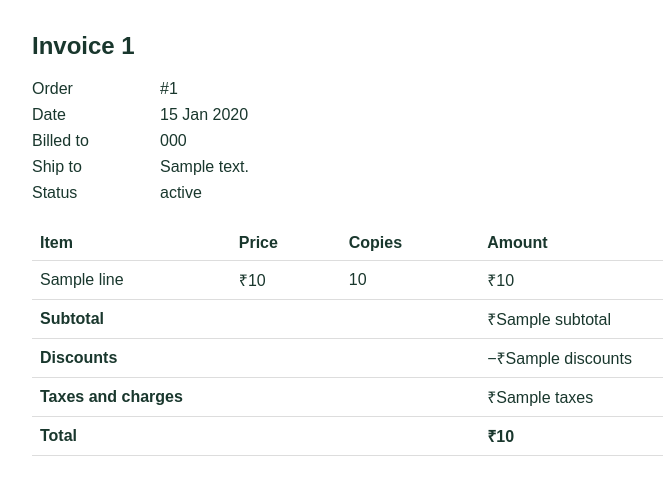
After one commit to anv10/Online-Bookstore-SE-, a Django app: template templates/orders/invoice_document.html in a window 1280 px wide. The commit adds this page. Shown: the top 495 px of the page, without its empty margins (224-887 px from the left). Run offline with Django 3.2, Linux system fonts and the light colour scheme; the template is opened without the code that fills it: most values are stand-ins (such as "Sample title", 1, 10 or a date in 2020).

Commit message:
Add order pages and invoices for paid orders (#11)
Buyers get an order list and an order page, and paid or shipped orders have
an invoice with the order id, date, items, prices, discounts, taxes and
total that can be viewed or downloaded. Everything is limited to the
buyer's own orders. The invoice is built from the prices and total the order
already stores, so it needs no new tables.

Closes #11

```diff
--- a/bookstore/urls.py
+++ b/bookstore/urls.py
@@ -22,6 +22,7 @@ from django.urls import include, path
 
 from catalog import moderation
 from catalog.views import book_detail, catalog, listing_add, listing_edit, listing_remove, seller_listings
+from orders.views import invoice_download, invoice_view, order_detail, order_list
 
 urlpatterns = [
     path("", catalog, name="catalog"),
@@ -33,6 +34,10 @@ urlpatterns = [
     path("moderation/verify/", moderation.verify, name="moderation_verify"),
     path("moderation/", moderation.queue, name="moderation_queue"),
     path("moderation/<int:pk>/", moderation.decide, name="moderation_decide"),
+    path("orders/", order_list, name="order_list"),
+    path("orders/<int:order_id>/", order_detail, name="order_detail"),
+    path("orders/<int:order_id>/invoice/", invoice_view, name="invoice_view"),
+    path("orders/<int:order_id>/invoice/download/", invoice_download, name="invoice_download"),
     path("admin/", admin.site.urls),
     path("accounts/", include("accounts.urls")),
 ]
--- a/templates/base.html
+++ b/templates/base.html
@@ -1 +1 @@
-{% load static %}<!doctype html><html lang="en"><head><meta charset="utf-8"><meta name="viewport" content="width=device-width, initial-scale=1"><title>Chapter &amp; Co. | Online Bookstore</title><link rel="stylesheet" href="{% static 'store.css' %}"></head><body><header><a class="brand" href="{% url 'catalog' %}"><span class="mark">C.</span>Chapter &amp; Co.</a><nav aria-label="Main navigation"><a href="{% url 'catalog' %}">Discover</a>{% if perms.catalog.add_book %}<a href="{% url 'seller_listings' %}">Your listings</a>{% endif %}{% if user.is_staff and perms.catalog.change_book %}<a href="{% url 'moderation_queue' %}">Moderation</a>{% endif %}{% if user.is_authenticated %}<span>{{ user.full_name|default:user.email }}</span>{% endif %}</nav></header><main>{% for message in messages %}<div class="notice" role="status">{{ message }}</div>{% endfor %}{% block content %}{% endblock %}</main><footer><div class="brand">Chapter &amp; Co.</div><p>A good book is just the beginning.</p><span>Independent booksellers, connected.</span></footer></body></html>
+{% load static %}<!doctype html><html lang="en"><head><meta charset="utf-8"><meta name="viewport" content="width=device-width, initial-scale=1"><title>Chapter &amp; Co. | Online Bookstore</title><link rel="stylesheet" href="{% static 'store.css' %}"></head><body><header><a class="brand" href="{% url 'catalog' %}"><span class="mark">C.</span>Chapter &amp; Co.</a><nav aria-label="Main navigation"><a href="{% url 'catalog' %}">Discover</a>{% if perms.catalog.add_book %}<a href="{% url 'seller_listings' %}">Your listings</a>{% endif %}{% if user.is_staff and perms.catalog.change_book %}<a href="{% url 'moderation_queue' %}">Moderation</a>{% endif %}{% if user.is_authenticated %}<a href="{% url 'order_list' %}">Orders</a><span>{{ user.full_name|default:user.email }}</span>{% endif %}</nav></header><main>{% for message in messages %}<div class="notice" role="status">{{ message }}</div>{% endfor %}{% block content %}{% endblock %}</main><footer><div class="brand">Chapter &amp; Co.</div><p>A good book is just the beginning.</p><span>Independent booksellers, connected.</span></footer></body></html>
--- /dev/null
+++ b/templates/orders/_invoice_body.html
@@ -0,0 +1,31 @@
+<article class="invoice">
+  <h1>Invoice {{ invoice.number }}</h1>
+  <dl>
+    <dt>Order</dt><dd>#{{ invoice.order.pk }}</dd>
+    <dt>Date</dt><dd>{{ invoice.order.created_at|date:"j M Y" }}</dd>
+    <dt>Billed to</dt><dd>{{ invoice.order.user.full_name|default:invoice.order.user.email|default:invoice.order.user.phone }}</dd>
+    <dt>Ship to</dt><dd>{{ invoice.order.shipping_address|linebreaksbr }}</dd>
+    <dt>Status</dt><dd>{{ invoice.order.get_status_display }}</dd>
+  </dl>
+  <div class="table-wrap">
+    <table>
+      <thead><tr><th>Item</th><th>Price</th><th>Copies</th><th>Amount</th></tr></thead>
+      <tbody>
+      {% for line in invoice.lines %}
+        <tr>
+          <td>{{ line.title }}</td>
+          <td>₹{{ line.item.unit_price }}</td>
+          <td>{{ line.item.quantity }}</td>
+          <td>₹{{ line.line_total }}</td>
+        </tr>
+      {% endfor %}
+      </tbody>
+      <tfoot>
+        <tr><th colspan="3">Subtotal</th><td>₹{{ invoice.subtotal }}</td></tr>
+        <tr><th colspan="3">Discounts</th><td>−₹{{ invoice.discounts }}</td></tr>
+        <tr><th colspan="3">Taxes and charges</th><td>₹{{ invoice.taxes }}</td></tr>
+        <tr><th colspan="3">Total</th><td><strong>₹{{ invoice.total }}</strong></td></tr>
+      </tfoot>
+    </table>
+  </div>
+</article>
--- /dev/null
+++ b/templates/orders/invoice.html
@@ -0,0 +1,6 @@
+{% extends 'base.html' %}
+{% block content %}
+<a class="backlink" href="{% url 'order_detail' invoice.order.pk %}">← Back to the order</a>
+{% include 'orders/_invoice_body.html' %}
+<p><a class="button" href="{% url 'invoice_download' invoice.order.pk %}">Download invoice</a></p>
+{% endblock %}
--- /dev/null
+++ b/templates/orders/invoice_document.html
@@ -0,0 +1,18 @@
+<!doctype html>
+<html lang="en">
+<head>
+  <meta charset="utf-8">
+  <meta name="viewport" content="width=device-width, initial-scale=1">
+  <title>Invoice {{ invoice.number }}</title>
+  <style>
+    body { font-family: Arial, Helvetica, sans-serif; margin: 2rem auto; max-width: 48rem; padding: 0 1rem; color: #19372d; }
+    table { width: 100%; border-collapse: collapse; }
+    th, td { text-align: left; padding: .5rem; border-bottom: 1px solid #ddd; }
+    dl { display: grid; grid-template-columns: 8rem 1fr; }
+    dd { margin: 0 0 .5rem; }
+  </style>
+</head>
+<body>
+{% include 'orders/_invoice_body.html' %}
+</body>
+</html>
```
Also changed, not shown: orders/tests/test_invoices.py (added, +157 -0 lines), orders/views.py (+75 -2 lines), templates/orders/order_detail.html (added, +21 -0 lines), templates/orders/order_list.html (added, +24 -0 lines).
